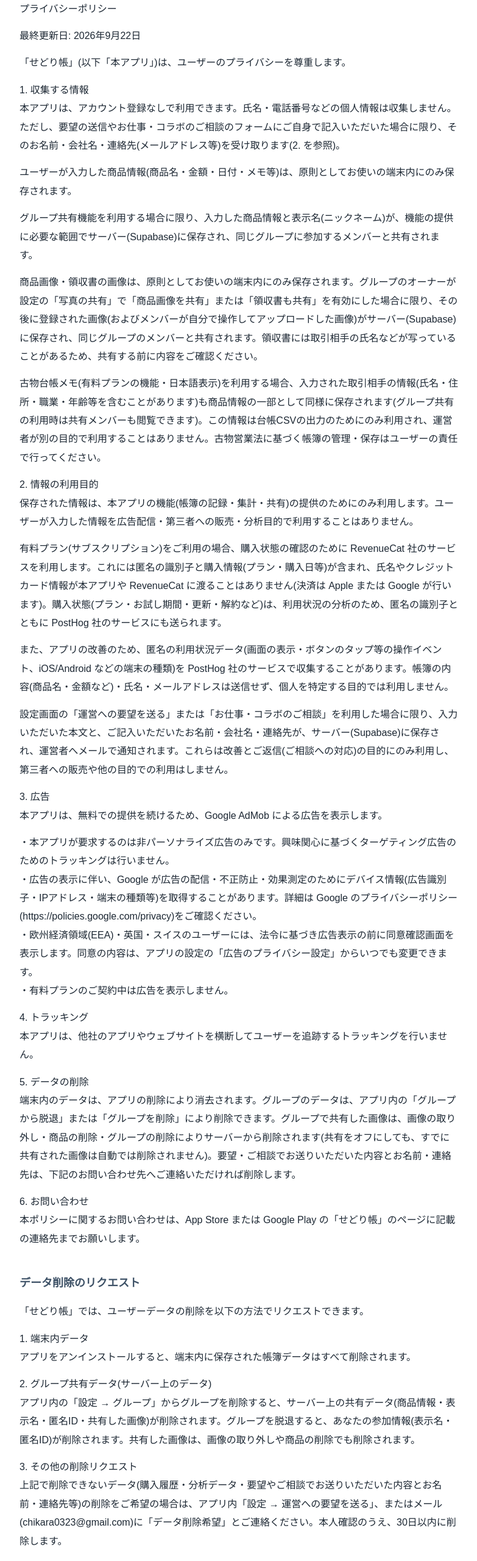
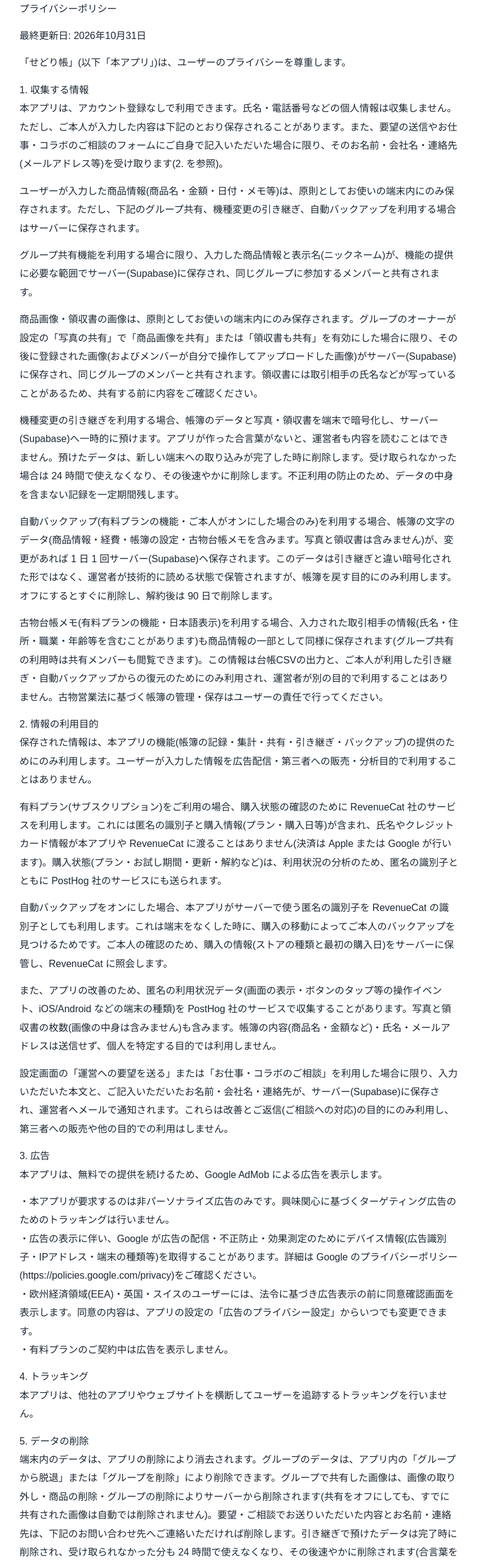
Before and after one commit to ChikaraShimomura/chikarashimomura.github.io, a plain HTML site: page sedori-ledger/privacy.html in a window 1280 px wide. Shown: the part 180-2740 px from the top of the page at 61% size, without its empty margins (248-1031 px from the left). Drawn offline with Linux system fonts and the light colour scheme.

Commit message:
せどり帳: プライバシーポリシーを機種変更の引き継ぎ・自動バックアップに合わせて更新
Co-Authored-By: Claude Opus 5.5 <noreply@anthropic.com>

```diff
--- a/sedori-ledger/privacy.html
+++ b/sedori-ledger/privacy.html
@@ -16,35 +16,39 @@ footer{margin-top:48px;color:#93A1AF;font-size:12px;border-top:1px solid #E2E7EC
 <h1>せどり帳</h1>
 <h2>プライバシーポリシー</h2>
 <p>プライバシーポリシー</p>
-<p>最終更新日: 2026年9月22日</p>
+<p>最終更新日: 2026年10月31日</p>
 <p>「せどり帳」(以下「本アプリ」)は、ユーザーのプライバシーを尊重します。</p>
-<p>1. 収集する情報<br>本アプリは、アカウント登録なしで利用できます。氏名・電話番号などの個人情報は収集しません。ただし、要望の送信やお仕事・コラボのご相談のフォームにご自身で記入いただいた場合に限り、そのお名前・会社名・連絡先(メールアドレス等)を受け取ります(2. を参照)。</p>
-<p>ユーザーが入力した商品情報(商品名・金額・日付・メモ等)は、原則としてお使いの端末内にのみ保存されます。</p>
+<p>1. 収集する情報<br>本アプリは、アカウント登録なしで利用できます。氏名・電話番号などの個人情報は収集しません。ただし、ご本人が入力した内容は下記のとおり保存されることがあります。また、要望の送信やお仕事・コラボのご相談のフォームにご自身で記入いただいた場合に限り、そのお名前・会社名・連絡先(メールアドレス等)を受け取ります(2. を参照)。</p>
+<p>ユーザーが入力した商品情報(商品名・金額・日付・メモ等)は、原則としてお使いの端末内にのみ保存されます。ただし、下記のグループ共有、機種変更の引き継ぎ、自動バックアップを利用する場合はサーバーに保存されます。</p>
 <p>グループ共有機能を利用する場合に限り、入力した商品情報と表示名(ニックネーム)が、機能の提供に必要な範囲でサーバー(Supabase)に保存され、同じグループに参加するメンバーと共有されます。</p>
 <p>商品画像・領収書の画像は、原則としてお使いの端末内にのみ保存されます。グループのオーナーが設定の「写真の共有」で「商品画像を共有」または「領収書も共有」を有効にした場合に限り、その後に登録された画像(およびメンバーが自分で操作してアップロードした画像)がサーバー(Supabase)に保存され、同じグループのメンバーと共有されます。領収書には取引相手の氏名などが写っていることがあるため、共有する前に内容をご確認ください。</p>
-<p>古物台帳メモ(有料プランの機能・日本語表示)を利用する場合、入力された取引相手の情報(氏名・住所・職業・年齢等を含むことがあります)も商品情報の一部として同様に保存されます(グループ共有の利用時は共有メンバーも閲覧できます)。この情報は台帳CSVの出力のためにのみ利用され、運営者が別の目的で利用することはありません。古物営業法に基づく帳簿の管理・保存はユーザーの責任で行ってください。</p>
-<p>2. 情報の利用目的<br>保存された情報は、本アプリの機能(帳簿の記録・集計・共有)の提供のためにのみ利用します。ユーザーが入力した情報を広告配信・第三者への販売・分析目的で利用することはありません。</p>
+<p>機種変更の引き継ぎを利用する場合、帳簿のデータと写真・領収書を端末で暗号化し、サーバー(Supabase)へ一時的に預けます。アプリが作った合言葉がないと、運営者も内容を読むことはできません。預けたデータは、新しい端末への取り込みが完了した時に削除します。受け取られなかった場合は 24 時間で使えなくなり、その後速やかに削除します。不正利用の防止のため、データの中身を含まない記録を一定期間残します。</p>
+<p>自動バックアップ(有料プランの機能・ご本人がオンにした場合のみ)を利用する場合、帳簿の文字のデータ(商品情報・経費・帳簿の設定・古物台帳メモを含みます。写真と領収書は含みません)が、変更があれば 1 日 1 回サーバー(Supabase)へ保存されます。このデータは引き継ぎと違い暗号化された形ではなく、運営者が技術的に読める状態で保管されますが、帳簿を戻す目的にのみ利用します。オフにするとすぐに削除し、解約後は 90 日で削除します。</p>
+<p>古物台帳メモ(有料プランの機能・日本語表示)を利用する場合、入力された取引相手の情報(氏名・住所・職業・年齢等を含むことがあります)も商品情報の一部として同様に保存されます(グループ共有の利用時は共有メンバーも閲覧できます)。この情報は台帳CSVの出力と、ご本人が利用した引き継ぎ・自動バックアップからの復元のためにのみ利用され、運営者が別の目的で利用することはありません。古物営業法に基づく帳簿の管理・保存はユーザーの責任で行ってください。</p>
+<p>2. 情報の利用目的<br>保存された情報は、本アプリの機能(帳簿の記録・集計・共有・引き継ぎ・バックアップ)の提供のためにのみ利用します。ユーザーが入力した情報を広告配信・第三者への販売・分析目的で利用することはありません。</p>
 <p>有料プラン(サブスクリプション)をご利用の場合、購入状態の確認のために RevenueCat 社のサービスを利用します。これには匿名の識別子と購入情報(プラン・購入日等)が含まれ、氏名やクレジットカード情報が本アプリや RevenueCat に渡ることはありません(決済は Apple または Google が行います)。購入状態(プラン・お試し期間・更新・解約など)は、利用状況の分析のため、匿名の識別子とともに PostHog 社のサービスにも送られます。</p>
-<p>また、アプリの改善のため、匿名の利用状況データ(画面の表示・ボタンのタップ等の操作イベント、iOS/Android などの端末の種類)を PostHog 社のサービスで収集することがあります。帳簿の内容(商品名・金額など)・氏名・メールアドレスは送信せず、個人を特定する目的では利用しません。</p>
+<p>自動バックアップをオンにした場合、本アプリがサーバーで使う匿名の識別子を RevenueCat の識別子としても利用します。これは端末をなくした時に、購入の移動によってご本人のバックアップを見つけるためです。ご本人の確認のため、購入の情報(ストアの種類と最初の購入日)をサーバーに保管し、RevenueCat に照会します。</p>
+<p>また、アプリの改善のため、匿名の利用状況データ(画面の表示・ボタンのタップ等の操作イベント、iOS/Android などの端末の種類)を PostHog 社のサービスで収集することがあります。写真と領収書の枚数(画像の中身は含みません)も含みます。帳簿の内容(商品名・金額など)・氏名・メールアドレスは送信せず、個人を特定する目的では利用しません。</p>
 <p>設定画面の「運営への要望を送る」または「お仕事・コラボのご相談」を利用した場合に限り、入力いただいた本文と、ご記入いただいたお名前・会社名・連絡先が、サーバー(Supabase)に保存され、運営者へメールで通知されます。これらは改善とご返信(ご相談への対応)の目的にのみ利用し、第三者への販売や他の目的での利用はしません。</p>
 <p>3. 広告<br>本アプリは、無料での提供を続けるため、Google AdMob による広告を表示します。</p>
 <p>・本アプリが要求するのは非パーソナライズ広告のみです。興味関心に基づくターゲティング広告のためのトラッキングは行いません。<br>・広告の表示に伴い、Google が広告の配信・不正防止・効果測定のためにデバイス情報(広告識別子・IPアドレス・端末の種類等)を取得することがあります。詳細は Google のプライバシーポリシー(https://policies.google.com/privacy)をご確認ください。<br>・欧州経済領域(EEA)・英国・スイスのユーザーには、法令に基づき広告表示の前に同意確認画面を表示します。同意の内容は、アプリの設定の「広告のプライバシー設定」からいつでも変更できます。<br>・有料プランのご契約中は広告を表示しません。</p>
 <p>4. トラッキング<br>本アプリは、他社のアプリやウェブサイトを横断してユーザーを追跡するトラッキングを行いません。</p>
-<p>5. データの削除<br>端末内のデータは、アプリの削除により消去されます。グループのデータは、アプリ内の「グループから脱退」または「グループを削除」により削除できます。グループで共有した画像は、画像の取り外し・商品の削除・グループの削除によりサーバーから削除されます(共有をオフにしても、すでに共有された画像は自動では削除されません)。要望・ご相談でお送りいただいた内容とお名前・連絡先は、下記のお問い合わせ先へご連絡いただければ削除します。</p>
+<p>5. データの削除<br>端末内のデータは、アプリの削除により消去されます。グループのデータは、アプリ内の「グループから脱退」または「グループを削除」により削除できます。グループで共有した画像は、画像の取り外し・商品の削除・グループの削除によりサーバーから削除されます(共有をオフにしても、すでに共有された画像は自動では削除されません)。要望・ご相談でお送りいただいた内容とお名前・連絡先は、下記のお問い合わせ先へご連絡いただければ削除します。引き継ぎで預けたデータは完了時に削除され、受け取られなかった分も 24 時間で使えなくなり、その後速やかに削除されます(合言葉を取り消した時も同じです)。自動バックアップは設定の「自動バックアップ」をオフにするとすぐに削除されます(解約後もオフにできます)。解約後は 90 日で自動で削除されます。端末をなくしてオフにできない時は、下記のお問い合わせ先へご連絡いただければ削除します。</p>
 <p>6. お問い合わせ<br>本ポリシーに関するお問い合わせは、App Store または Google Play の「せどり帳」のページに記載の連絡先までお願いします。</p>
 <h2 id="data-deletion">データ削除のリクエスト</h2>
 <p>「せどり帳」では、ユーザーデータの削除を以下の方法でリクエストできます。</p>
 <p>1. 端末内データ<br>アプリをアンインストールすると、端末内に保存された帳簿データはすべて削除されます。</p>
 <p>2. グループ共有データ(サーバー上のデータ)<br>アプリ内の「設定 → グループ」からグループを削除すると、サーバー上の共有データ(商品情報・表示名・匿名ID・共有した画像)が削除されます。グループを脱退すると、あなたの参加情報(表示名・匿名ID)が削除されます。共有した画像は、画像の取り外しや商品の削除でも削除されます。</p>
-<p>3. その他の削除リクエスト<br>上記で削除できないデータ(購入履歴・分析データ・要望やご相談でお送りいただいた内容とお名前・連絡先等)の削除をご希望の場合は、アプリ内「設定 → 運営への要望を送る」、またはメール(chikara0323@gmail.com)に「データ削除希望」とご連絡ください。本人確認のうえ、30日以内に削除します。</p>
+<p>3. 引き継ぎ・自動バックアップ(サーバー上のデータ)<br>引き継ぎで預けたデータは完了時に削除され、受け取られなかった分も 24 時間で使えなくなり、その後速やかに削除されます。自動バックアップは設定の「自動バックアップ」をオフにするとすぐに削除されます。解約後は 90 日で自動で削除されます。</p>
+<p>4. その他の削除リクエスト<br>上記で削除できないデータ(購入履歴・分析データ・要望やご相談でお送りいただいた内容とお名前・連絡先等)の削除をご希望の場合は、アプリ内「設定 → 運営への要望を送る」、またはメール(chikara0323@gmail.com)に「データ削除希望」とご連絡ください。本人確認のうえ、30日以内に削除します。</p>
 <h2>利用規約</h2>
 <p>利用規約</p>
-<p>最終更新日: 2026年9月11日</p>
+<p>最終更新日: 2026年10月31日</p>
 <p>本規約は、「せどり帳」(以下「本アプリ」)の利用条件を定めるものです。ユーザーは、本アプリを利用することで本規約に同意したものとみなされます。</p>
 <p>1. 本アプリの目的<br>本アプリは、個人の仕入れ・売却・利益を記録するための帳簿ツールです。特定の収益や成果を保証するものではありません。</p>
 <p>2. 有料プラン(サブスクリプション)<br>・本アプリは、月額の自動更新サブスクリプション(1種類)を提供します。価格と内容はアプリ内のプラン画面に表示されます。<br>・料金は購入の確定時(無料お試し期間がある場合はその終了時)に、アプリを入手したストアのアカウント(App Store は Apple ID、Google Play は Google アカウント)に課金され、解約しない限り自動更新されます(更新時に同額が課金されます)。無料お試し期間が終わると、自動で有料の定期購入に切り替わります。App Store では、期間終了の24時間以上前までに解約する必要があります。<br>・解約はいつでも行えます。iPhone は「設定 &gt; Apple ID &gt; サブスクリプション」、Android は Google Play ストアの「お支払いと定期購入 &gt; 定期購入」から行えます。無料お試し期間中に解約した場合、料金はかかりません。<br>・日割りでの返金は行いません。解約後も契約期間の終了までは有料機能をご利用いただけます。<br>・解約後も、記録済みのデータ(カテゴリ・フラグ等を含む)が消えることはありません。有料機能の編集や書き出しが利用できなくなるだけです。</p>
 <p>3. 禁止事項<br>・法令または公序良俗に違反する目的での利用<br>・グループにおける他のメンバーへの迷惑行為<br>・本アプリの運営を妨害する行為</p>
-<p>4. 免責事項<br>・本アプリの記録・集計・CSV書き出しはユーザーの入力に基づく参考情報です。税務申告等に使用する場合は、ユーザー自身の責任で内容をご確認ください。<br>・手数料の自動計算に使う料率は目安であり、各販売サービスの実際の請求と異なる場合があります。<br>・端末の故障・アプリの削除・通信障害等によるデータの消失について、運営者は責任を負いません。重要なデータは適宜控えを取ることを推奨します。<br>・グループ共有はユーザー間の私的な機能です。メンバー間のトラブルについて運営者は責任を負いません。</p>
+<p>4. 免責事項<br>・本アプリの記録・集計・CSV書き出しはユーザーの入力に基づく参考情報です。税務申告等に使用する場合は、ユーザー自身の責任で内容をご確認ください。<br>・手数料の自動計算に使う料率は目安であり、各販売サービスの実際の請求と異なる場合があります。<br>・端末の故障・アプリの削除・通信障害等によるデータの消失について(引き継ぎ・自動バックアップの利用時を含みます)、運営者は責任を負いません。重要なデータは適宜控えを取ることを推奨します。<br>・グループ共有はユーザー間の私的な機能です。メンバー間のトラブルについて運営者は責任を負いません。</p>
 <p>5. 規約の変更<br>本規約は必要に応じて変更されることがあります。変更後の利用をもって、変更に同意したものとみなします。</p>
 <footer>© 2026 せどり帳運営</footer>
 </body>
```
Also changed, not shown: privacy/index.html (+11 -8 lines).
